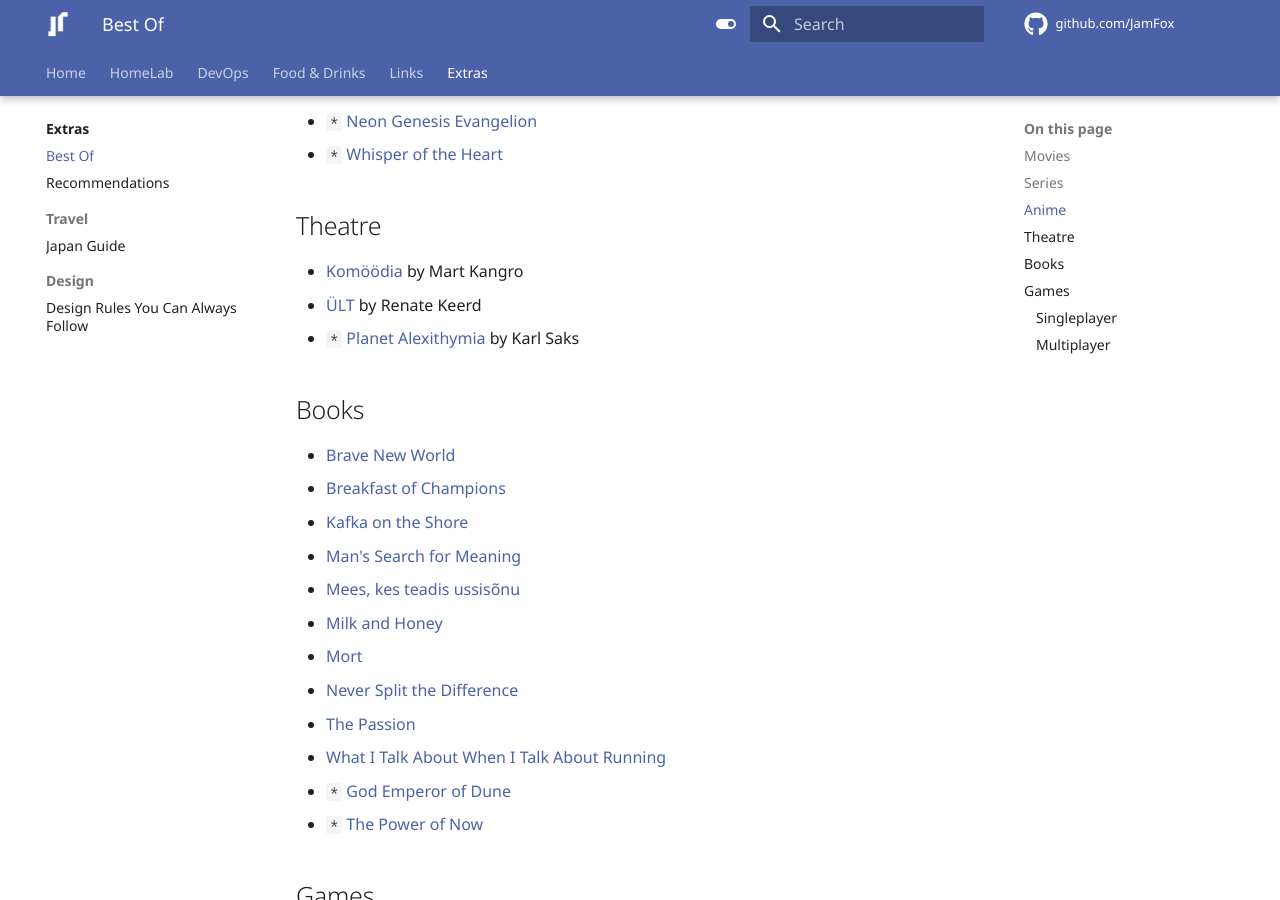
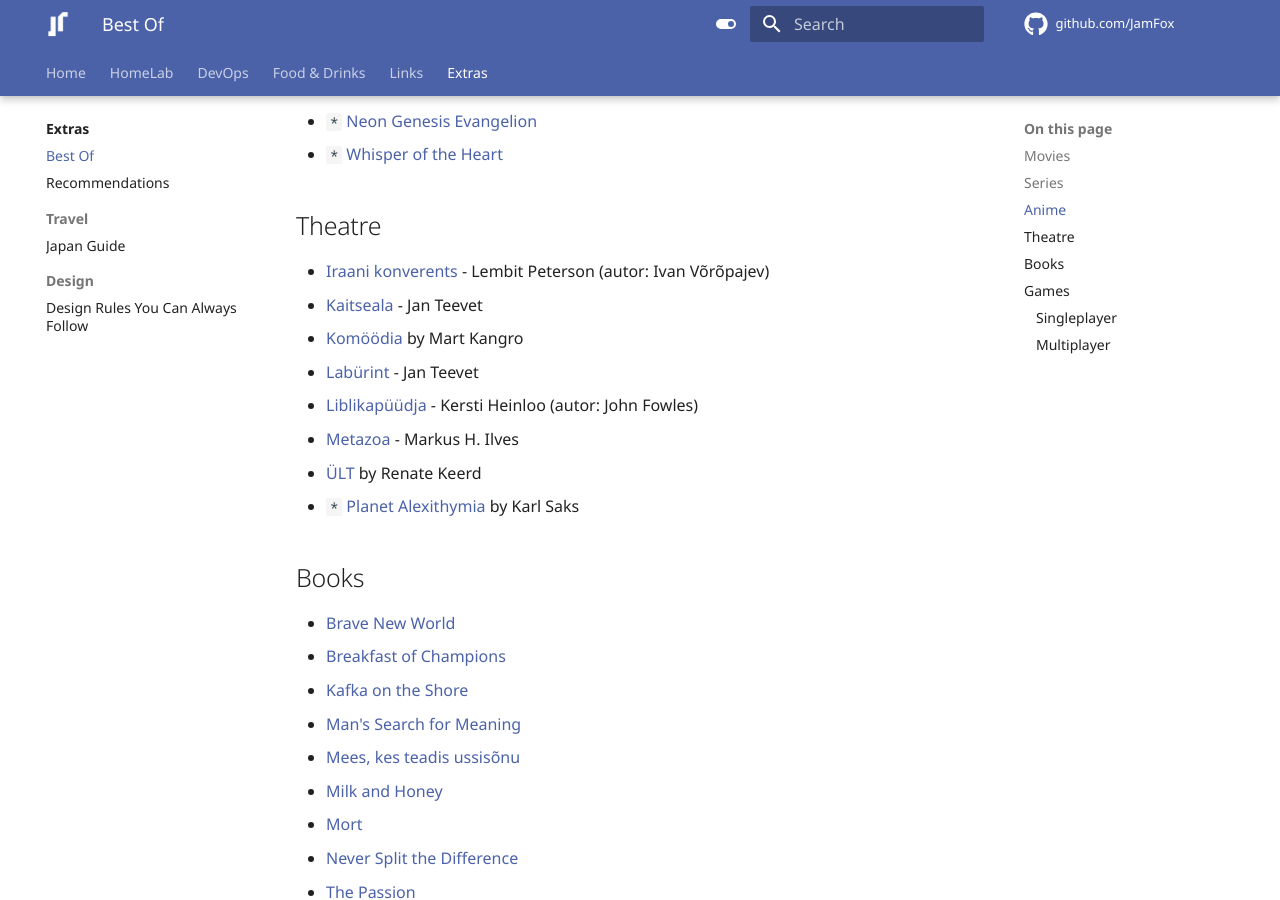
Before and after one commit to JamFox/docs.jamfox.dev, an MkDocs documentation site: the page built from docs/content/extras/bestof.md, in a window 1280 px wide and 900 px high, scrolled down 3316 px. Built offline with MkDocs 1.6.1 and Material for MkDocs 9.7.7, drawn with Linux system fonts in a browser that asks for light colours; comment, search, counter and statistics services are not loaded.

Commit message:
add theatre

```diff
--- a/docs/content/extras/bestof.md
+++ b/docs/content/extras/bestof.md
@@ -103,7 +103,12 @@ A collection of lists of what I believe to be the best of the best from each med
 
 ## Theatre
 
+- [Iraani konverents](https://www.theatrum.ee/lavastused/iraani-konverents/) - Lembit Peterson (autor: Ivan Võrõpajev)
+- [Kaitseala](https://paideteater.ee/kaitseala) - Jan Teevet
 - [Komöödia](https://eamt.ee/lavastused/komoodia/) by Mart Kangro
+- [Labürint](https://paideteater.ee/laburint) - Jan Teevet
+- [Liblikapüüdja](https://www.kellerteater.ee/lavastused/liblikapyydja) - Kersti Heinloo (autor: John Fowles)
+- [Metazoa](https://linnateater.ee/lavastused/metazoa/) - Markus H. Ilves
 - [ÜLT](https://www.eestinoorsooteater.ee/et/%C3%BClt) by Renate Keerd
 - `*` [Planet Alexithymia](https://saal.ee/performance/planet-alexithymia-261/) by Karl Saks
 
```
